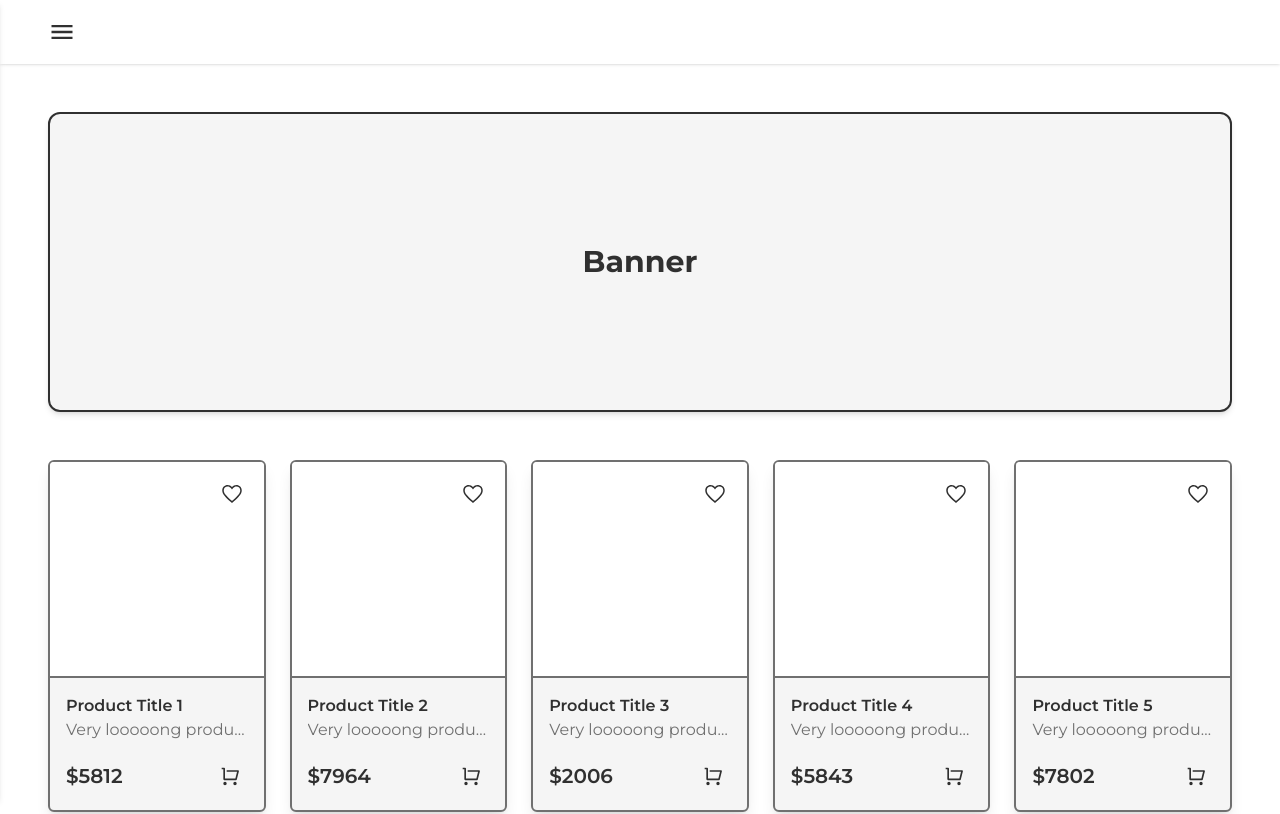
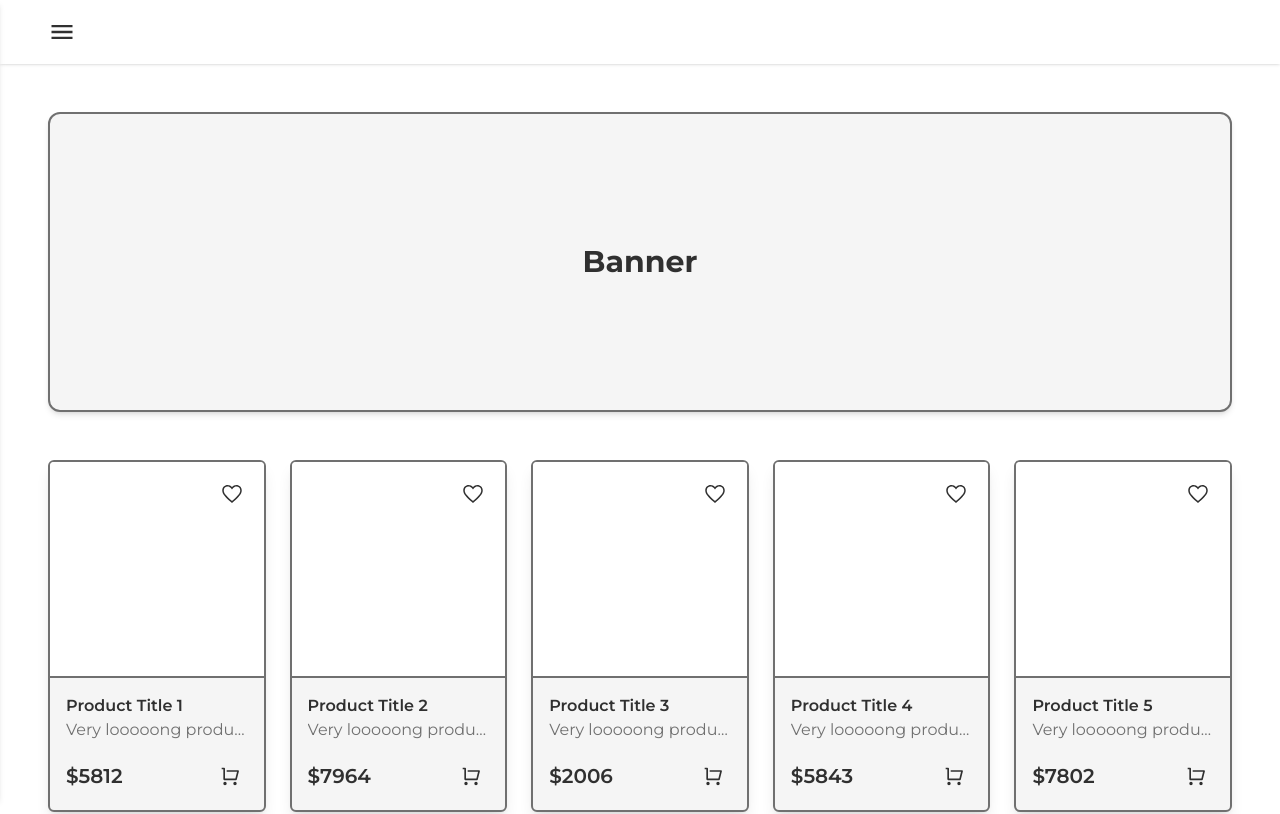
Before and after one commit to pticasolovey20/next_ecommerce, a Next.js app: page / in a window 1280 px wide. Shown: the top 814 px of the page. Built offline with nearby package versions, Linux system fonts and the light colour scheme.

Commit message:
updated banner border color

```diff
--- a/components/Banner.tsx
+++ b/components/Banner.tsx
@@ -5,7 +5,7 @@ const Banner = () => {
     <div
       className={classNames(
         "h-[300px] flex items-center justify-center",
-        "rounded-xl border-2 border-foreground",
+        "rounded-xl border-2 border-muted-foreground",
         "p-4 my-12 shadow-md bg-muted"
       )}
     >
```
